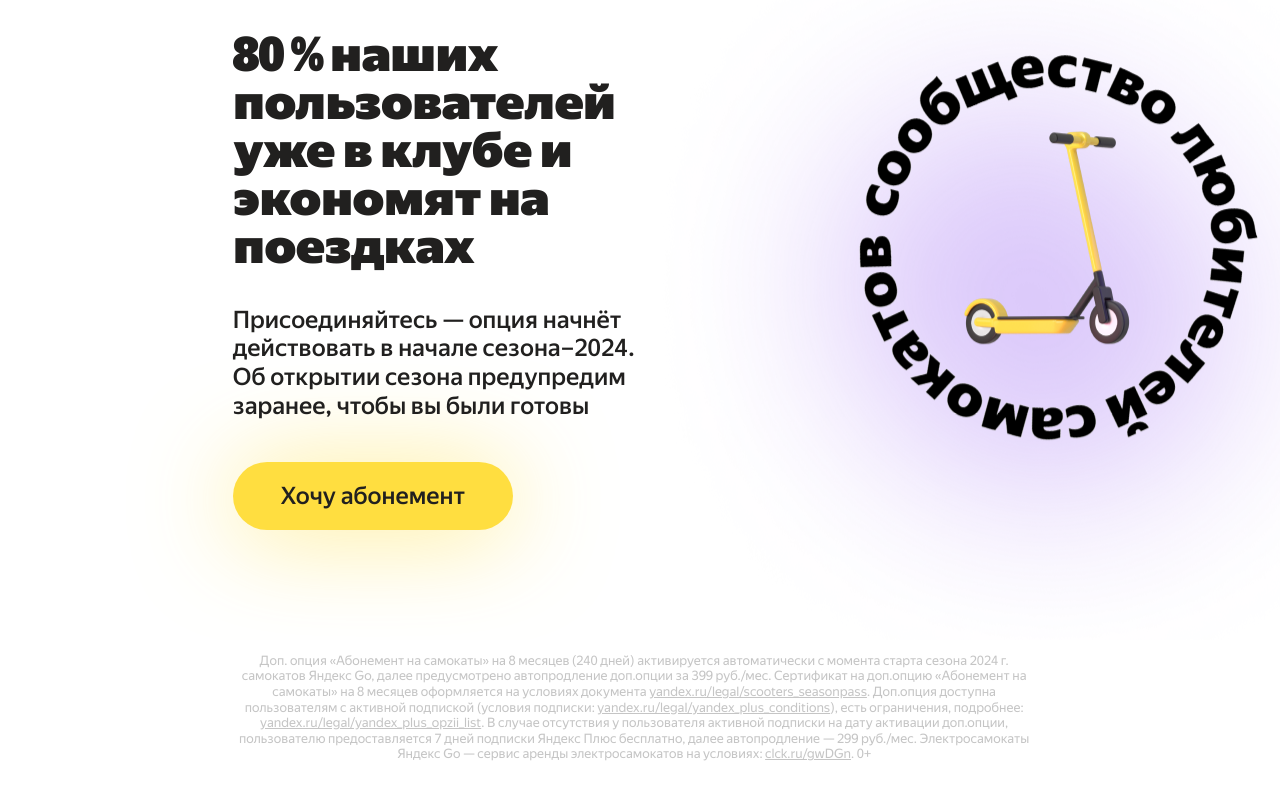
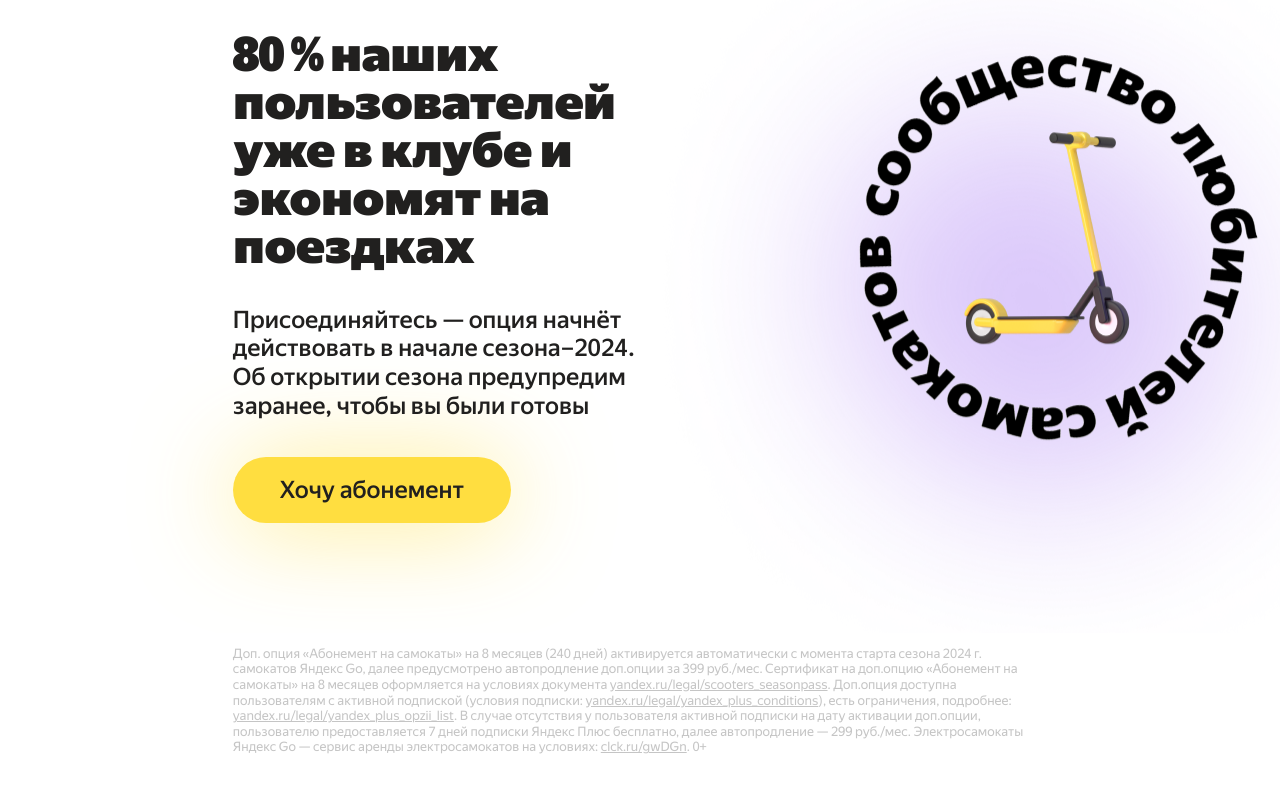
Before and after one commit to DanielloXXI/go-scooter-pass, a plain HTML site: page index.html in a window 1280 px wide. Shown: the part 4552-5352 px from the top of the page. Drawn offline with Linux system fonts and the light colour scheme.

Commit message:
fix: поправил отступы у текста

```diff
--- a/pages/index.css
+++ b/pages/index.css
@@ -277,7 +277,7 @@
 .pluses {
     display: flex;
     flex-direction: column;
-    margin: 0 0 110px 18.19%;
+    margin: 0 0 112px 18.19%;
 }
 
 .pluses__first {
@@ -357,13 +357,13 @@
     font-size: 24px;
     font-weight: 500;
     line-height: 120%;
-    margin: 0 0 41px 0;
+    margin: 0 0 36px 0;
 }
 
 .pluses__second-button {
     display: flex;
     width: max-content;
-    padding: 23px 48px;
+    padding: 22px 47px;
     border-radius: 36px;
     background: #FFDE40;
     box-shadow: 0px 4px 98px 0px rgba(255, 222, 64, 0.59);
@@ -398,7 +398,6 @@
     font-weight: 400;
     line-height: 120%;
     max-width: 62.7vw;
-    text-align: center;
 }
 
 .footer__link {
@@ -645,7 +644,6 @@
 }
 
 @media screen and (max-width:767px) {
-
     .content {
         width: max-content;
         margin: 0 auto 0 auto;
@@ -654,6 +652,7 @@
 
     .header {
         padding: 0 0 43px 0;
+        overflow: hidden;
     }
 
     .header__logo {
```
